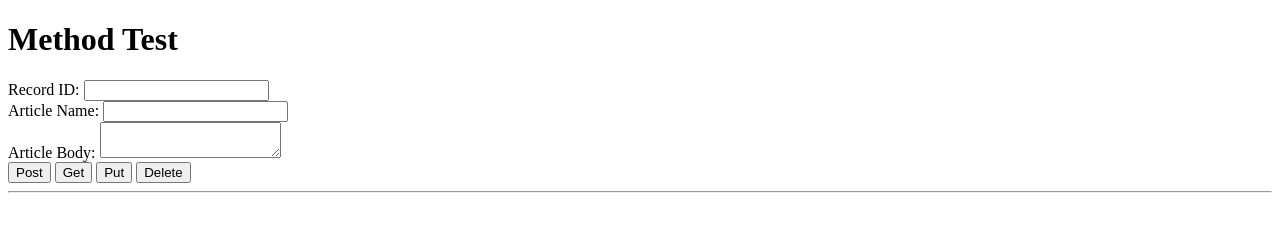
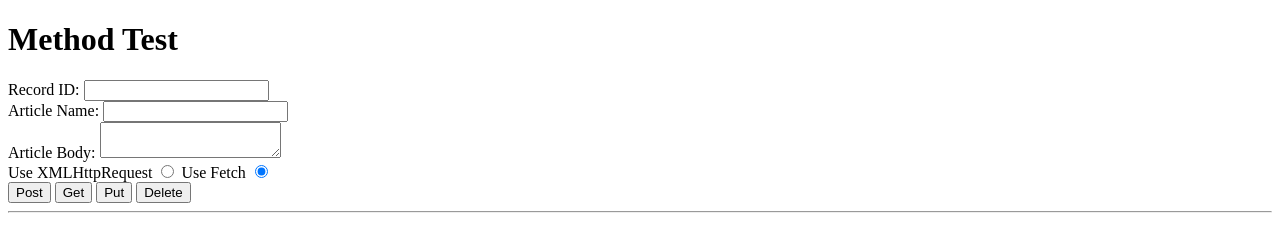
Before and after one commit to smadduri001/HW5, a plain HTML site: page methodtest.html in a window 1280 px wide. Drawn offline with Linux system fonts and the light colour scheme.

Commit message:
xmlhr initial steps

```diff
--- a/methodtest.html
+++ b/methodtest.html
@@ -21,6 +21,12 @@
 
             <label for="article_body">Article Body:</label>
             <textarea type="text" id ="article_body" name="article_body"></textarea> <br>
+
+            <label for="xml-api">Use XMLHttpRequest</label>
+            <input type="radio" id="xml-api" name="method_type" value="XMLHttpRequest"></radio>
+
+            <label for="fetch-api">Use Fetch</label>
+            <input type="radio" id="fetch-api" name="method_type" value="Fetch" checked></radio>
         </form>
 
         <button id="postBtn">Post</button>
@@ -52,7 +58,12 @@
                 const id = methodForm.elements["id"].value;
                 const article_name = methodForm.elements["article_name"].value;
                 const article_body = methodForm.elements["article_body"].value;
+
+                method_type = document.querySelector("input[name=method_type]:checked").value;
+                alert(method_type);
+
                 let date = getDate();
+
                 fetch("https://httpbin.org/post", {
                     method: 'POST',
                     headers: {
```
